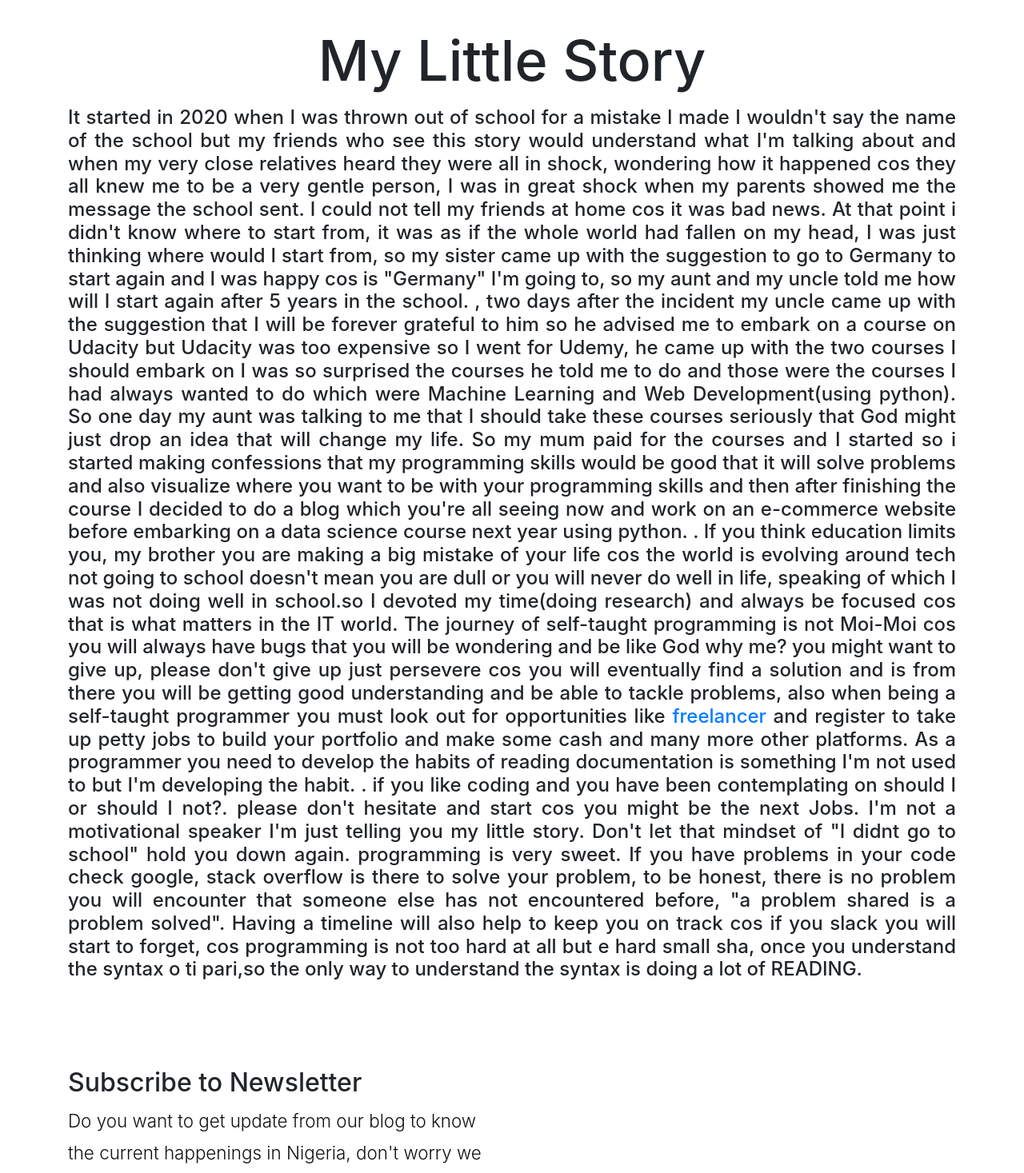
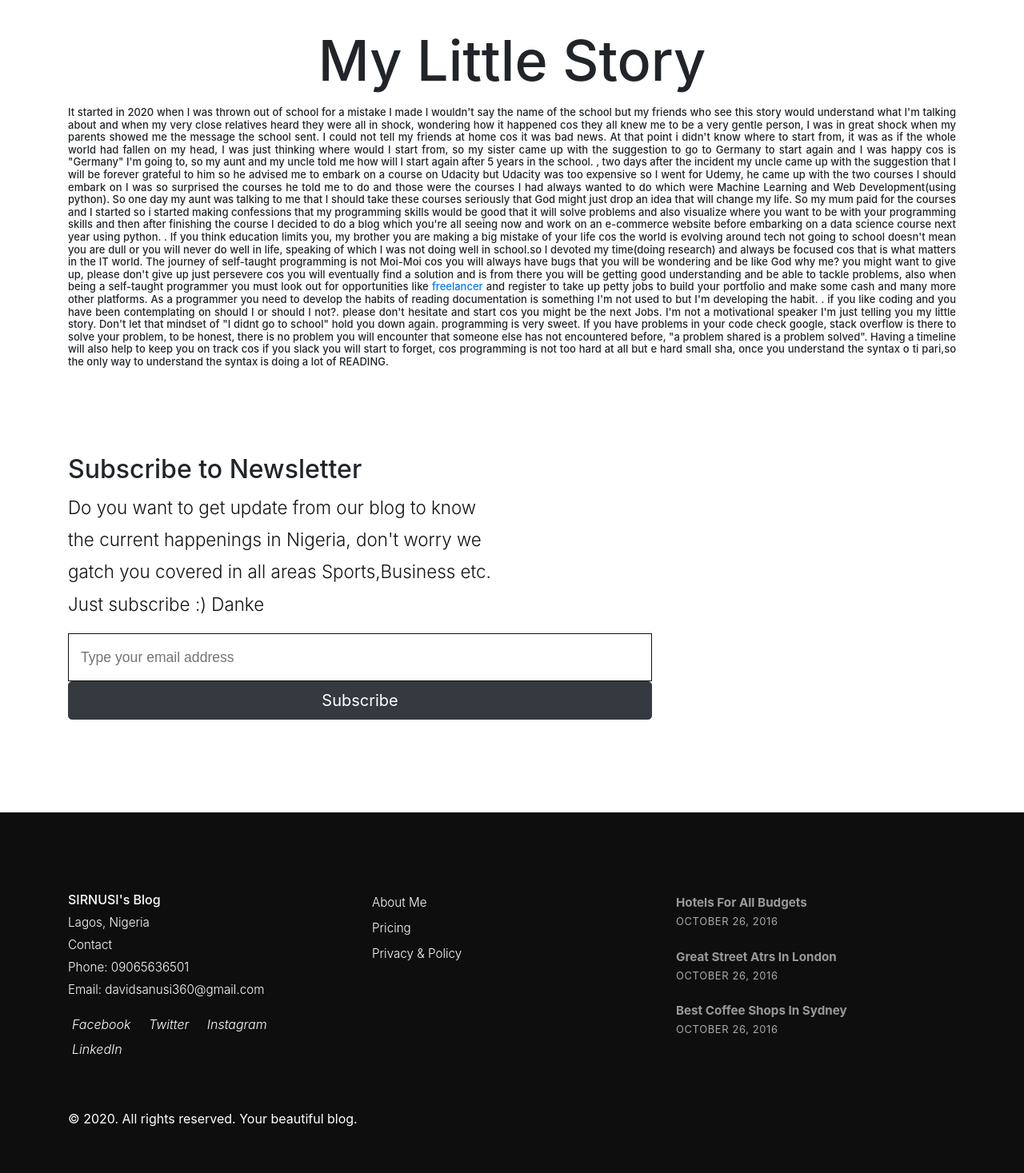
Before and after one commit to sirnusi/django-deployment-example, a Django app: page /blog_app/aboutme/ in a window 1280 px wide. Shown: the part 66-1533 px from the top of the page at 80% size. Run offline with Django 3.2, Linux system fonts and the light colour scheme; some libraries are stand-ins or nearby versions.

Commit message:
initial commit

```diff
--- a/blogapp/static/css/blogstyle.css
+++ b/blogapp/static/css/blogstyle.css
@@ -734,7 +734,3 @@ a:-webkit-any-link {
     cursor: pointer;
     text-decoration: underline;
 }
-h4{
-    font-size: x-small;
-    font-weight: lighter;
-}
--- a/blogapp/templates/blog_application/aboutme.html
+++ b/blogapp/templates/blog_application/aboutme.html
@@ -2,7 +2,7 @@
 {% extends 'blog_application/base.html' %}
 {% block body_block %}
     <h1 style="margin-top: 100px; font-size: 70px; text-align: center;" >My Little Story </h1>
-    <h4 style="margin-top: 15px; text-align: justify; ">It started in 2020 when I was thrown out of school for a mistake I made I wouldn't say the name of the school
+    <h4 style="margin-top: 15px; text-align: justify; font-size: small;">It started in 2020 when I was thrown out of school for a mistake I made I wouldn't say the name of the school
          but my friends who see this story would understand what I'm talking about and when my very close relatives heard they were all
          in shock, wondering how it happened cos they all knew me to be a very gentle person, I was in great shock when my parents showed me the message the school sent.
          I could not tell my friends at home cos it was bad news. At that point i didn't know where to start from, it was as if the whole world had fallen on my head,
```
